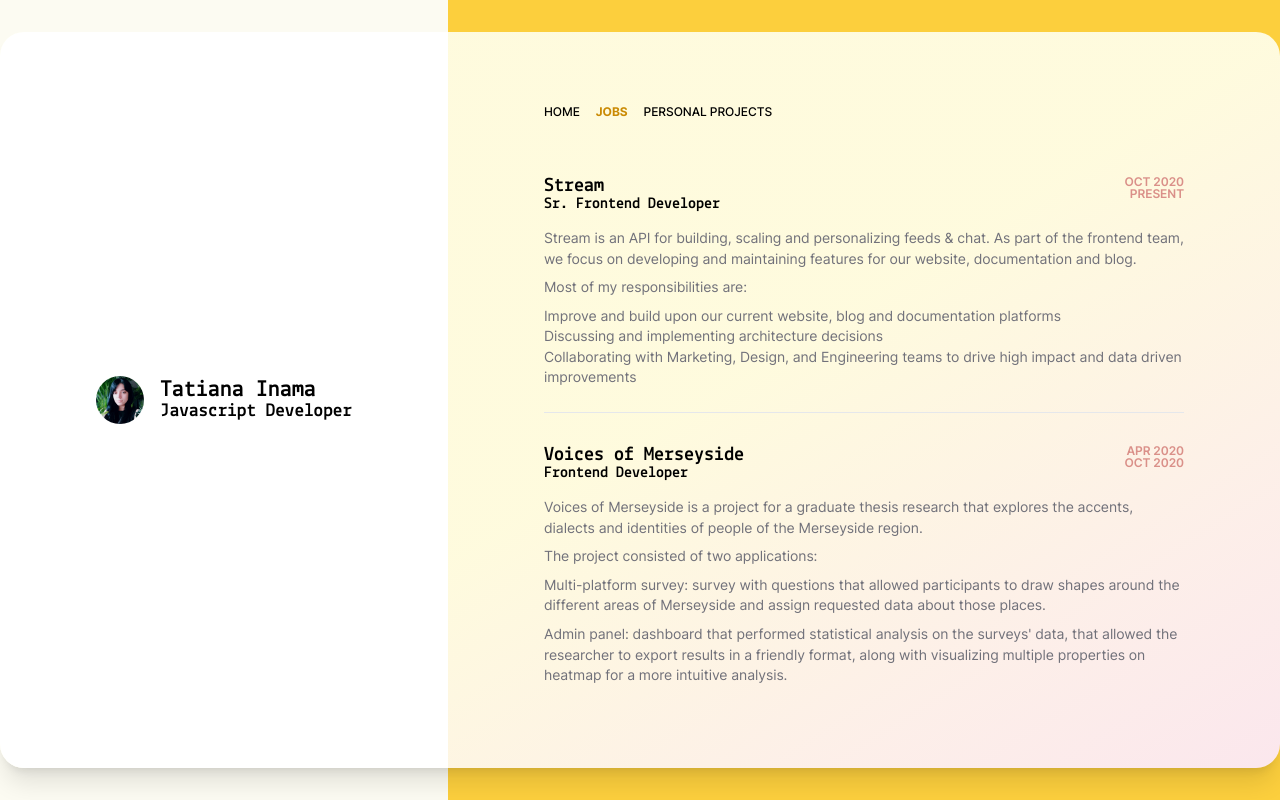
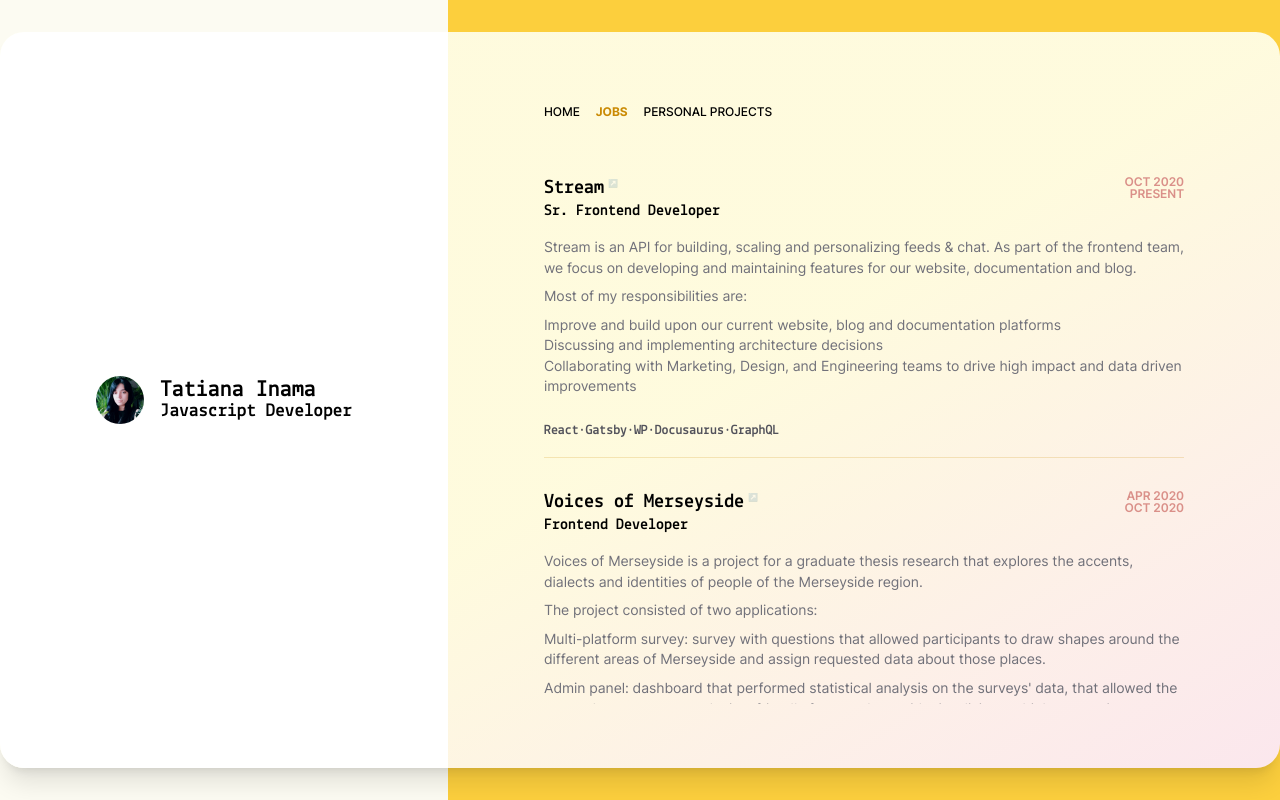
Before and after one commit to tatianainama/portfolio, a Next.js app: page /jobs in a window 1280 px wide. Built offline with nearby package versions, Linux system fonts and the light colour scheme.

Commit message:
Add more styles to Job component

```diff
--- a/components/Content/Content.module.css
+++ b/components/Content/Content.module.css
@@ -1,5 +1,5 @@
 .job {
-  @apply py-4 border-b border-gray-200;
+  @apply py-4 border-b border-yellow-600 border-opacity-20;
 }
 
 .job header {
@@ -7,7 +7,7 @@
 }
 
 .job h2 {
-  @apply leading-none;
+  @apply leading-tight;
 }
 
 .job h2 small {
@@ -18,3 +18,28 @@
 .jobContent ul {
   @apply my-2;
 }
+
+.job header a:hover {
+  @apply border-b-2 border-dotted border-yellow-600;
+}
+
+.job header a::after {
+  @apply font-sans text-xxs font-bold align-text-top ml-1 text-yellow-600 opacity-30;
+  content: '↗';
+}
+
+.job header a:hover::after {
+  @apply opacity-100;
+}
+
+.tags {
+  @apply flex flex-wrap mt-6;
+}
+
+.tags > li {
+  @apply text-sm font-lekton text-zinc-600;
+}
+
+.tags > li:not(:last-child)::after {
+  content: '·';
+}
--- a/components/Content/Job.tsx
+++ b/components/Content/Job.tsx
@@ -4,14 +4,16 @@
 import styles from './Content.module.css'
 
 const Job: FC<{ content: string; data: JobData }> = ({
-  data: { company, jobTitle, tags, from, to, jobTitleStatus, project },
+  data: { company, website, jobTitle, tags, from, to, jobTitleStatus, project },
   content,
 }) => (
   <div className={styles.job}>
     <header>
       <h2>
         {project && `${project} - `}
-        {company}
+        <a href={website} target="_blank" rel="noreferrer">
+          {company}
+        </a>
         <small>
           {jobTitle}
           {jobTitleStatus && <span> [{jobTitleStatus}]</span>}
@@ -23,6 +25,11 @@
       dangerouslySetInnerHTML={{ __html: content }}
       className={styles.jobContent}
     />
+    <ul className={styles.tags}>
+      {tags.map((tag) => (
+        <li key={tag}>{tag}</li>
+      ))}
+    </ul>
   </div>
 )
 
--- a/styles/globals.css
+++ b/styles/globals.css
@@ -38,15 +38,13 @@
 
 html,
 body {
-  @apply p-0 m-0 lg:h-full lg:flex lg:flex-col lg:justify-center;
+  @apply p-0 m-0 lg:h-full lg:flex lg:flex-col lg:justify-center font-inter;
   background-image: linear-gradient(
     to right,
     #fcfbf2,
     #fcfbf2 var(--bg-split),
     #fccf3d var(--bg-split)
   );
-  font-family: 'Inter', -apple-system, BlinkMacSystemFont, Segoe UI, Roboto,
-    Oxygen, Ubuntu, Cantarell, Fira Sans, Droid Sans, Helvetica Neue, sans-serif;
 }
 
 a {
@@ -71,8 +69,7 @@
 h4,
 h5,
 h6 {
-  font-family: 'Lekton', monospace;
-  line-height: 1;
+  @apply font-lekton;
 }
 
 h2 {
--- a/tailwind.config.js
+++ b/tailwind.config.js
@@ -1,7 +1,28 @@
 module.exports = {
   content: ['./pages/**/*.{ts,tsx}', './components/**/*.{ts,tsx}'],
   theme: {
-    extend: {},
+    extend: {
+      fontFamily: {
+        inter: [
+          'Inter',
+          '-apple-system',
+          'BlinkMacSystemFont',
+          'Segoe UI',
+          'Roboto',
+          'Oxygen',
+          'Ubuntu',
+          'Cantarell',
+          'Fira Sans',
+          'Droid Sans',
+          'Helvetica Neue',
+          'sans-serif',
+        ],
+        lekton: ['Lekton', 'Courier', 'monospace'],
+      },
+      fontSize: {
+        xxs: '0.5rem',
+      },
+    },
   },
   plugins: [],
 }
```
